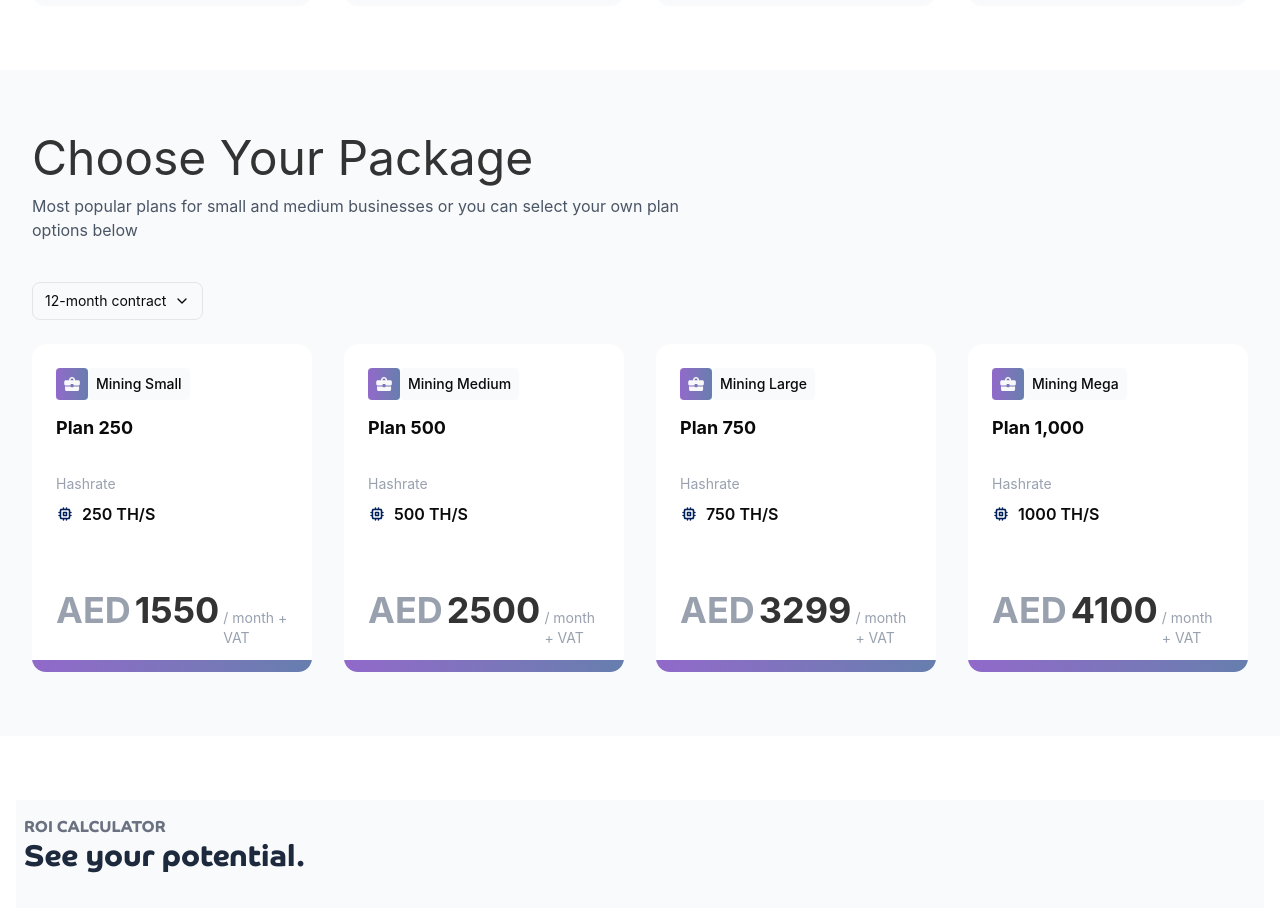
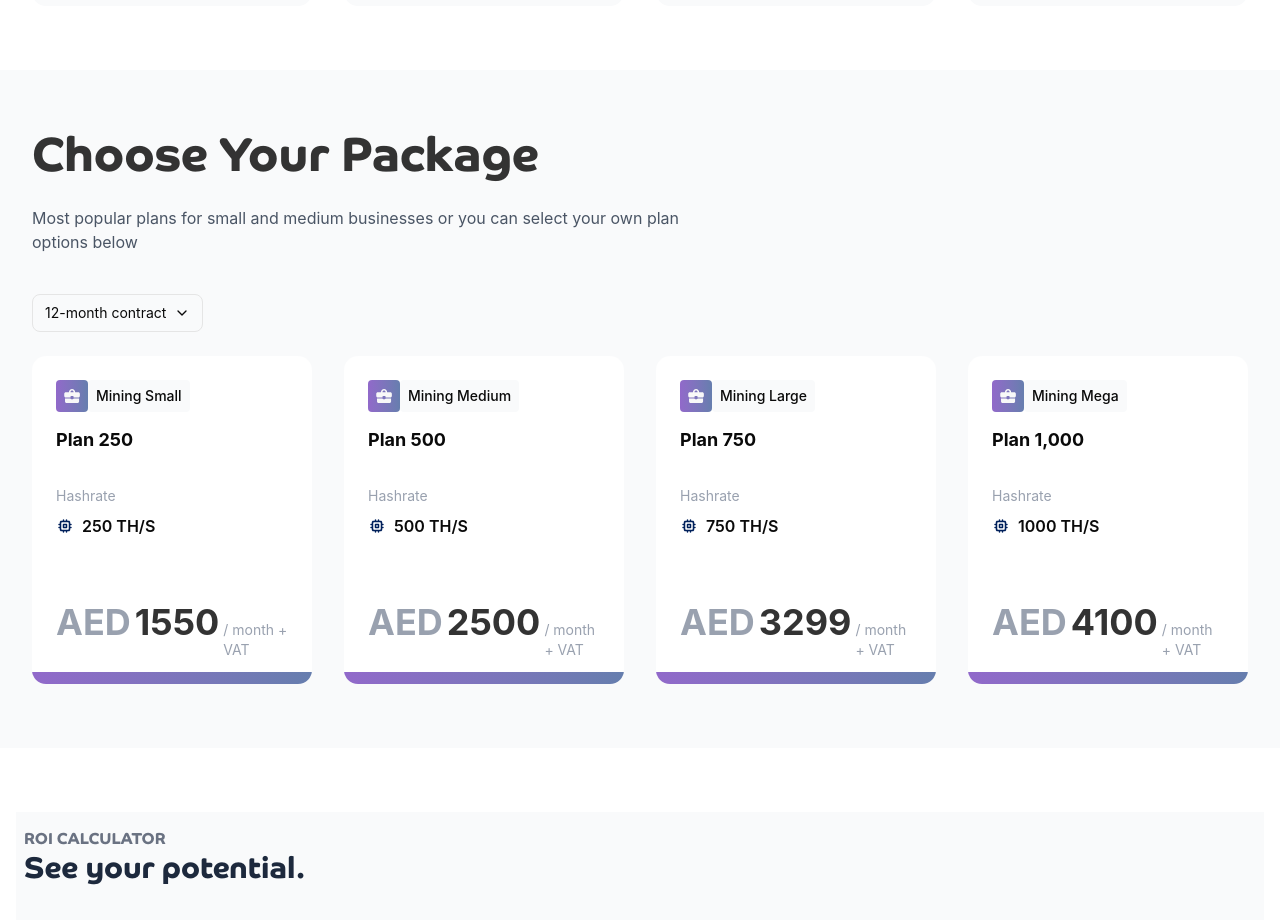
Before and after one commit to omprakash1907/mining-app, a React (Vite) app: page / in a window 1280 px wide. Shown: the part 1540-2463 px from the top of the page. Built offline with nearby package versions, Linux system fonts and the light colour scheme.

Commit message:
fix: Correct class name and margin for header in PricingSection component

```diff
--- a/src/components/PricingSection.jsx
+++ b/src/components/PricingSection.jsx
@@ -45,7 +45,7 @@ export default function PricingSection() {
           transition={{ duration: 0.5 }}
           viewport={{ once: true }}
         >
-          <h2 className="text-5xl font-nomral mb-3 text-[#333333] actor-font">Choose Your Package</h2>
+          <h2 className="text-5xl font-nomral mb-6 text-[#333333] primary-font">Choose Your Package</h2>
           <p className="text-gray-600 mb-10 max-w-2xl">
             Most popular plans for small and medium businesses or you can select
             your own plan options below
```
